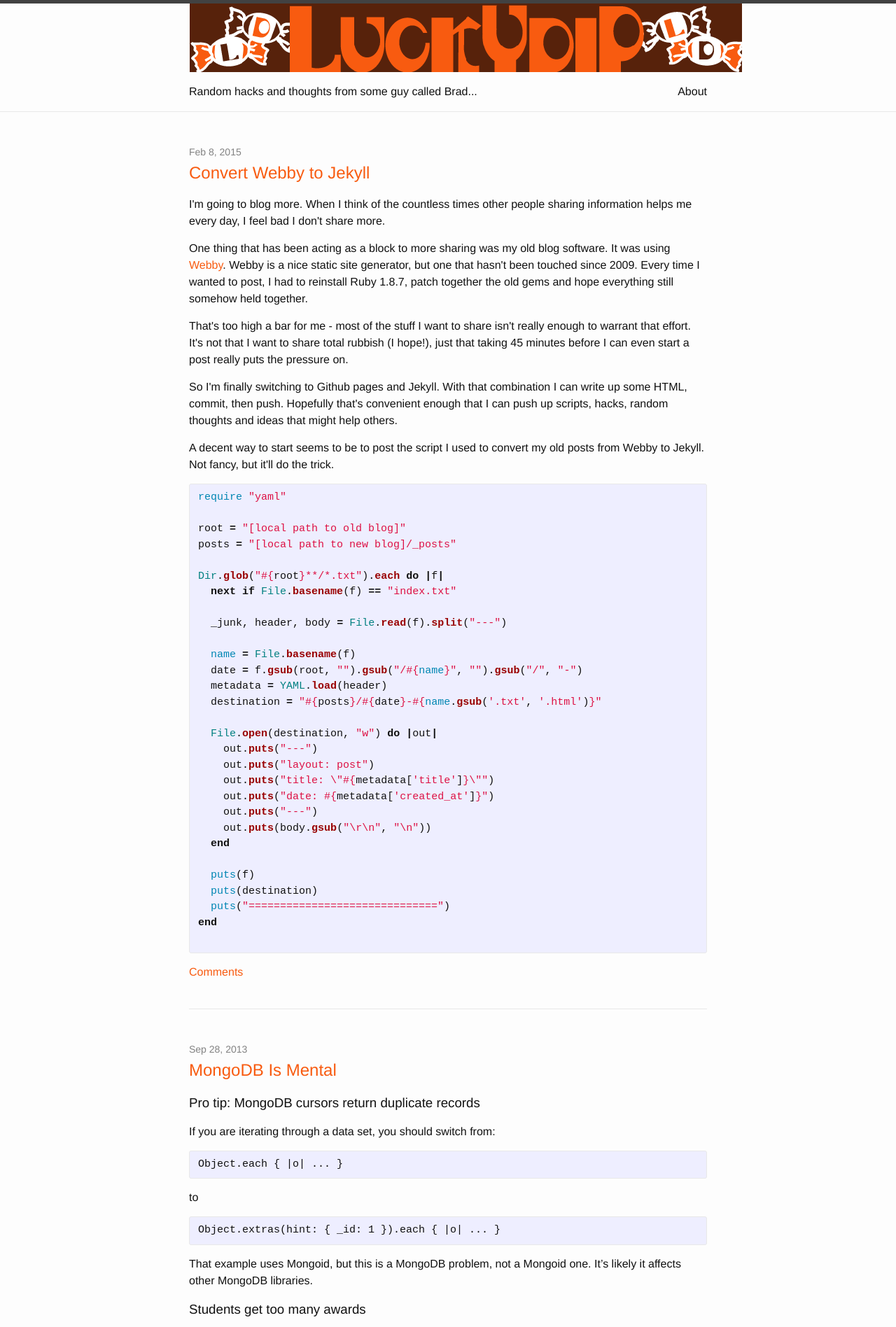
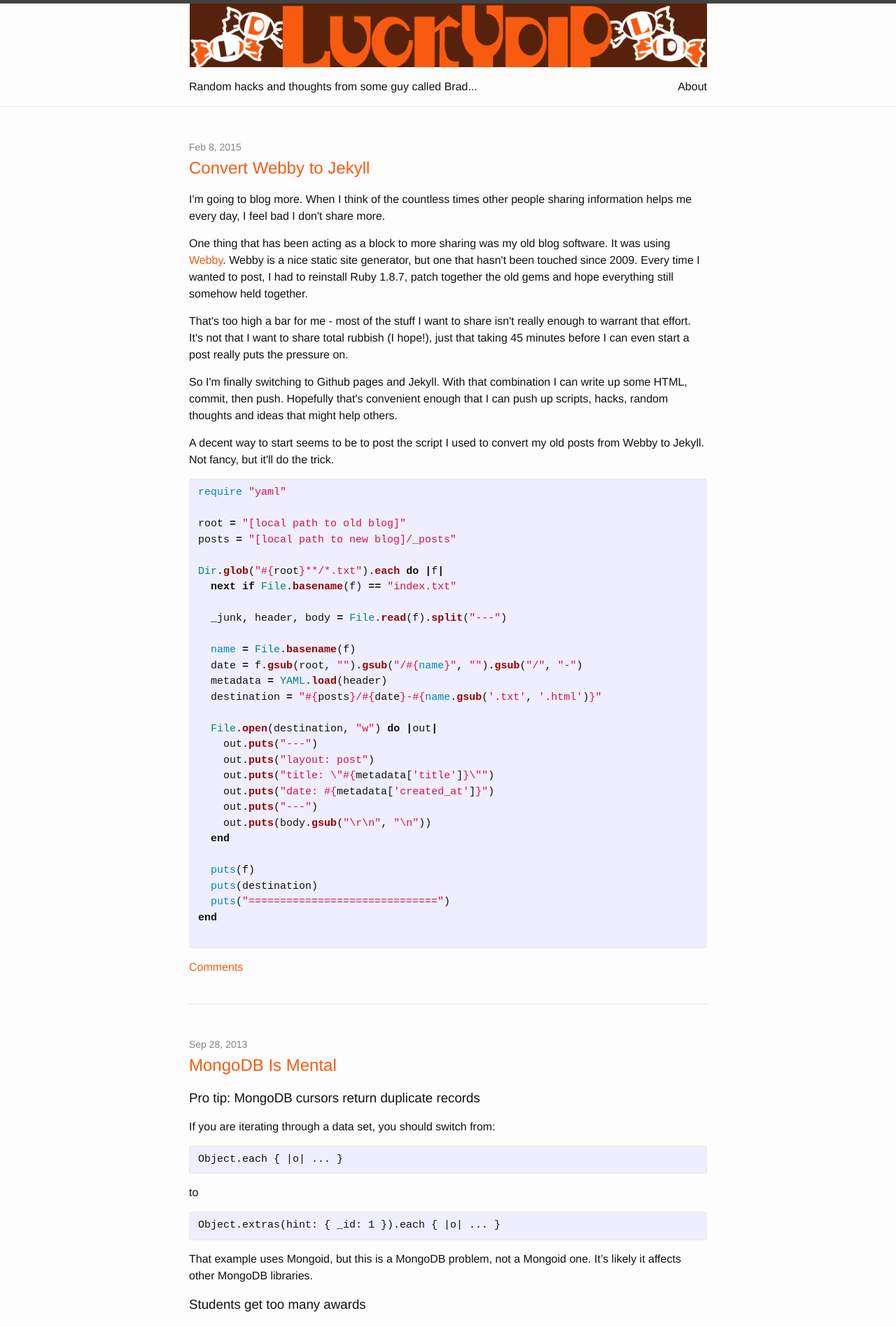
Before and after one commit to bradx3/blog, a Jekyll site: the page built from index.html, in a window 1280 px wide. Shown: the top 1896 px of the page at 70% size. Built offline with Jekyll 4.4.1, drawn with Linux system fonts in a browser that asks for light colours; comment, search, counter and statistics services are not loaded.

Commit message:
fix banner on mobile

```diff
--- a/_includes/header.html
+++ b/_includes/header.html
@@ -2,7 +2,13 @@
 
   <div class="wrapper">
 
-    <a class="site-title" href="{{ site.baseurl }}/">{{ site.title }}</a>
+    <a class="site-title" href="{{ site.baseurl }}/">
+      {{ site.title }}
+    </a>
+
+    <a class="site-banner" href="{{ site.baseurl }}/">
+      <img src="/images/banner.gif" />
+    </a>
 
     <div class="tagline">
       Random hacks and thoughts from some guy called Brad...
--- a/css/main.scss
+++ b/css/main.scss
@@ -30,10 +30,7 @@ $on-laptop:        800px;
 }
 
 .site-title {
-  background-image: url({{site.baseurl}}/images/banner.gif);
-  height: 98px;
   text-indent: -10000px;
-  width: 790px;
 }
 
 .tagline {
```
